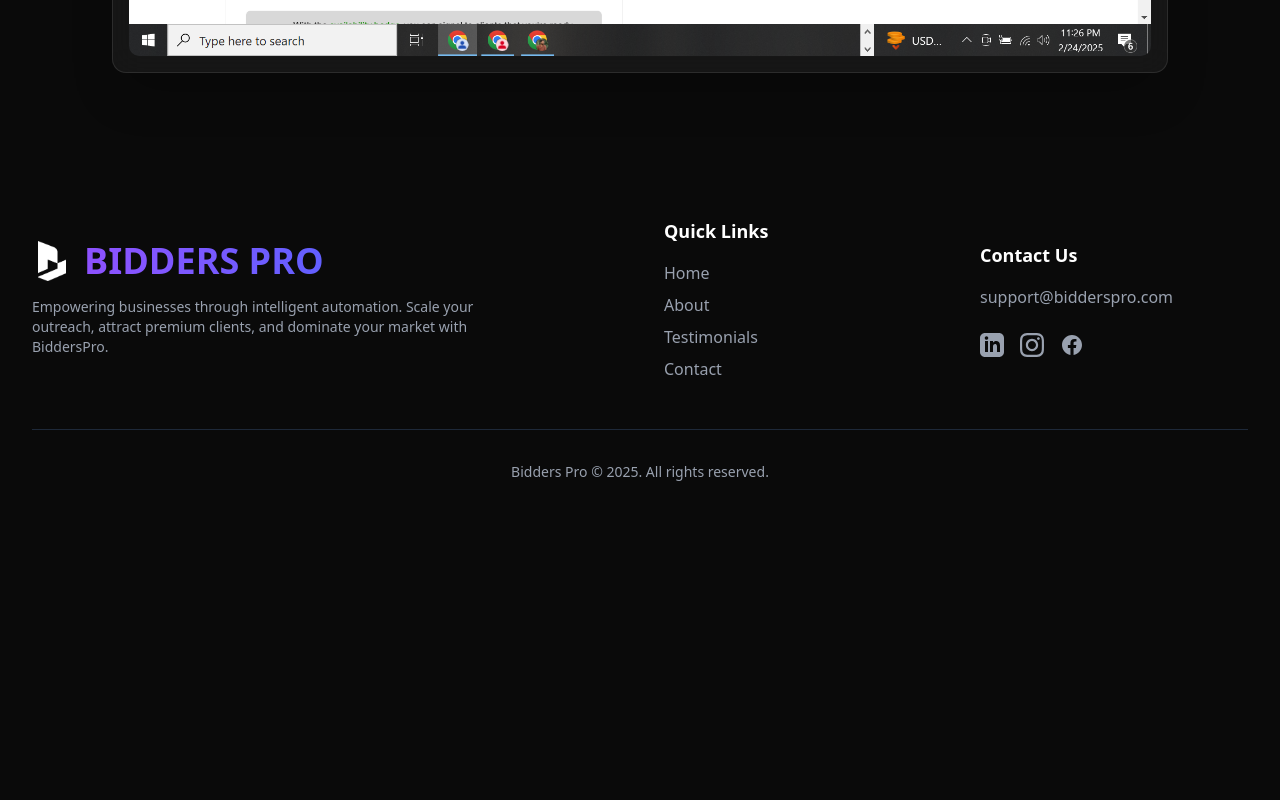
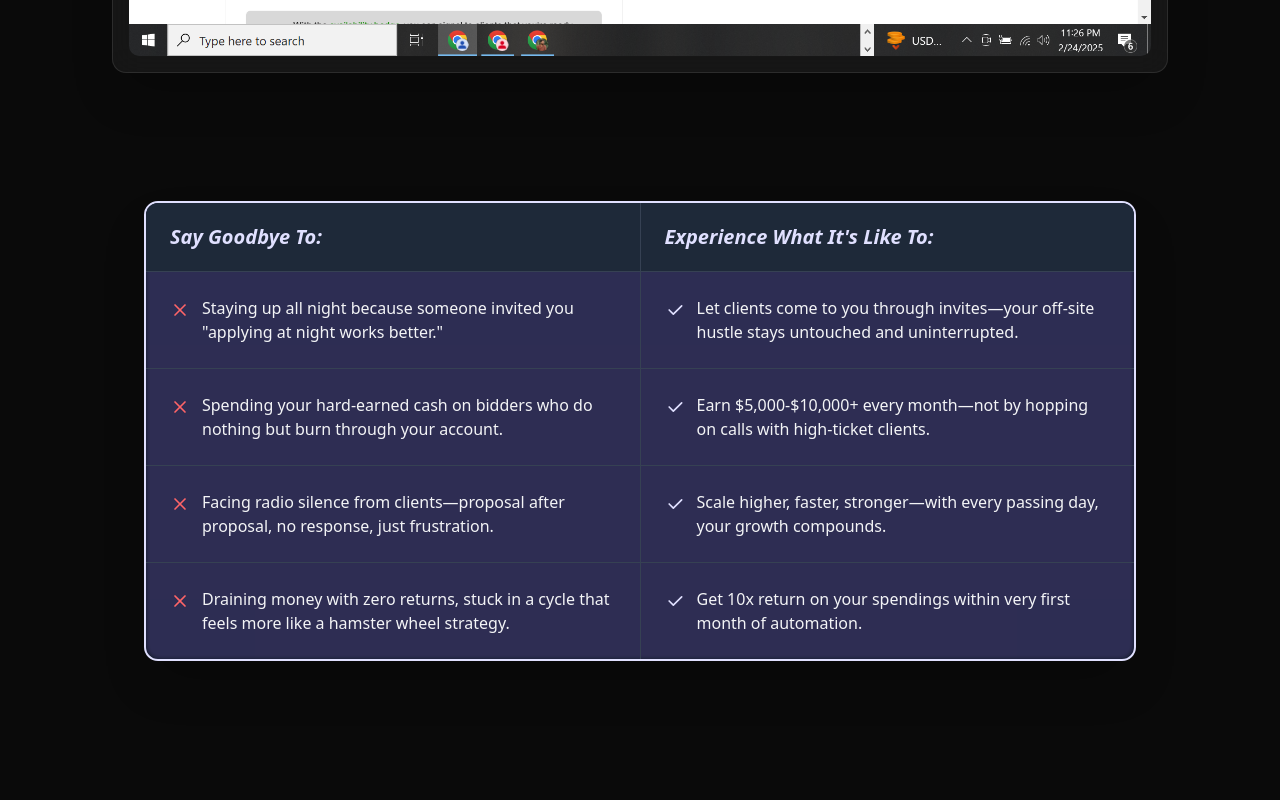
Before and after one commit to bidderspro/bidderspro_website, a Next.js app: page /automation in a window 1280 px wide. Shown: the part 1180-1980 px from the top of the page. Before the commit the page ends 1742 px from the top, so only its background shows below. Built offline with nearby package versions, Linux system fonts and the light colour scheme.

Commit message:
Add CompareSection to AutomationPage: integrate new CompareSection component for enhanced user experience, showcasing comparisons, and remove outdated backup file of AutomationHeroSection.

```diff
--- a/app/automation/page.tsx
+++ b/app/automation/page.tsx
@@ -5,6 +5,7 @@ import { TextAnimate } from "@/components/magicui/text-animate";
 import { InteractiveHoverButton } from "@/components/magicui/interactive-hover-button";
 import { BackgroundBeamsWithCollision } from "@/components/ui/Background";
 import AutomationHeroSection from "@/sections/automationSection/automationHeroSection";
+import CompareSection from "@/sections/automationSection/CampareSection";
 export default function AutomationPage() {
 
 
@@ -12,6 +13,7 @@ export default function AutomationPage() {
     <>
 
           <AutomationHeroSection />
+          <CompareSection />
 
     </>
   );
--- /dev/null
+++ b/sections/automationSection/CampareSection.tsx
@@ -0,0 +1,120 @@
+import React from 'react';
+import { IconX, IconCheck } from '@tabler/icons-react';
+
+const CompareSection = () => {
+  return (
+    <section className="py-16">
+      <div className="container mx-auto px-4 max-w-5xl">
+        <div className="overflow-hidden rounded-xl shadow-2xl border-2 border-[#E0E0FF] bg-gray-900 relative">
+          {/* Neon glow effect */}
+          <div className="absolute inset-0 rounded-xl blur-[2px] bg-violet-400 opacity-20"></div>
+
+          <table className="w-full border-collapse relative z-10">
+            <thead>
+              <tr className="text-xl font-bold bg-gray-800">
+                <th className="py-5 px-6 text-left border-b border-r border-gray-700 w-1/2">
+                  <span className="text-[#E0E0FF] italic">Say Goodbye To:</span>
+                </th>
+                <th className="py-5 px-6 text-left border-b border-gray-700 w-1/2">
+                  <span className="text-[#E0E0FF] italic">Experience What It's Like To:</span>
+                </th>
+              </tr>
+            </thead>
+            <tbody>
+              <tr>
+                <td className="p-6 border-b border-r border-gray-700">
+                  <div className="flex items-start gap-3">
+                    <div className="flex-shrink-0 mt-1">
+                      <IconX className="h-5 w-5 text-red-400" />
+                    </div>
+                    <p className="text-gray-100">
+                      Staying up all night because someone invited you "applying at night works better."
+                    </p>
+                  </div>
+                </td>
+                <td className="p-6 border-b border-gray-700">
+                  <div className="flex items-start gap-3">
+                    <div className="flex-shrink-0 mt-1">
+                      <IconCheck className="h-5 w-5 text-[#E0E0FF]" />
+                    </div>
+                    <p className="text-gray-100">
+                      Let clients come to you through invites—your off-site hustle stays untouched and uninterrupted.
+                    </p>
+                  </div>
+                </td>
+              </tr>
+              <tr>
+                <td className="p-6 border-b border-r border-gray-700">
+                  <div className="flex items-start gap-3">
+                    <div className="flex-shrink-0 mt-1">
+                      <IconX className="h-5 w-5 text-red-400" />
+                    </div>
+                    <p className="text-gray-100">
+                      Spending your hard-earned cash on bidders who do nothing but burn through your account.
+                    </p>
+                  </div>
+                </td>
+                <td className="p-6 border-b border-gray-700">
+                  <div className="flex items-start gap-3">
+                    <div className="flex-shrink-0 mt-1">
+                      <IconCheck className="h-5 w-5 text-[#E0E0FF]" />
+                    </div>
+                    <p className="text-gray-100">
+                      Earn $5,000-$10,000+ every month—not by hopping on calls with high-ticket clients.
+                    </p>
+                  </div>
+                </td>
+              </tr>
+              <tr>
+                <td className="p-6 border-b border-r border-gray-700">
+                  <div className="flex items-start gap-3">
+                    <div className="flex-shrink-0 mt-1">
+                      <IconX className="h-5 w-5 text-red-400" />
+                    </div>
+                    <p className="text-gray-100">
+                      Facing radio silence from clients—proposal after proposal, no response, just frustration.
+                    </p>
+                  </div>
+                </td>
+                <td className="p-6 border-b border-gray-700">
+                  <div className="flex items-start gap-3">
+                    <div className="flex-shrink-0 mt-1">
+                      <IconCheck className="h-5 w-5 text-[#E0E0FF]" />
+                    </div>
+                    <p className="text-gray-100">
+                      Scale higher, faster, stronger—with every passing day, your growth compounds.
+                    </p>
+                  </div>
+                </td>
+              </tr>
+              <tr>
+                <td className="p-6 border-r border-gray-700">
+                  <div className="flex items-start gap-3">
+                    <div className="flex-shrink-0 mt-1">
+                      <IconX className="h-5 w-5 text-red-400" />
+                    </div>
+                    <p className="text-gray-100">
+                      Draining money with zero returns, stuck in a cycle that feels more like a hamster wheel strategy.
+                    </p>
+                  </div>
+                </td>
+                <td className="p-6">
+                  <div className="flex items-start gap-3">
+                    <div className="flex-shrink-0 mt-1">
+                      <IconCheck className="h-5 w-5 text-[#E0E0FF]" />
+                    </div>
+                    <p className="text-gray-100">
+                      Get 10x return on your spendings within very first month of automation.
+                    </p>
+                  </div>
+                </td>
+              </tr>
+            </tbody>
+          </table>
+        </div>
+      </div>
+    </section>
+  );
+};
+
+export default CompareSection;
```
Also changed, not shown: 1 other file (tests, documents, lock files or other folders).
